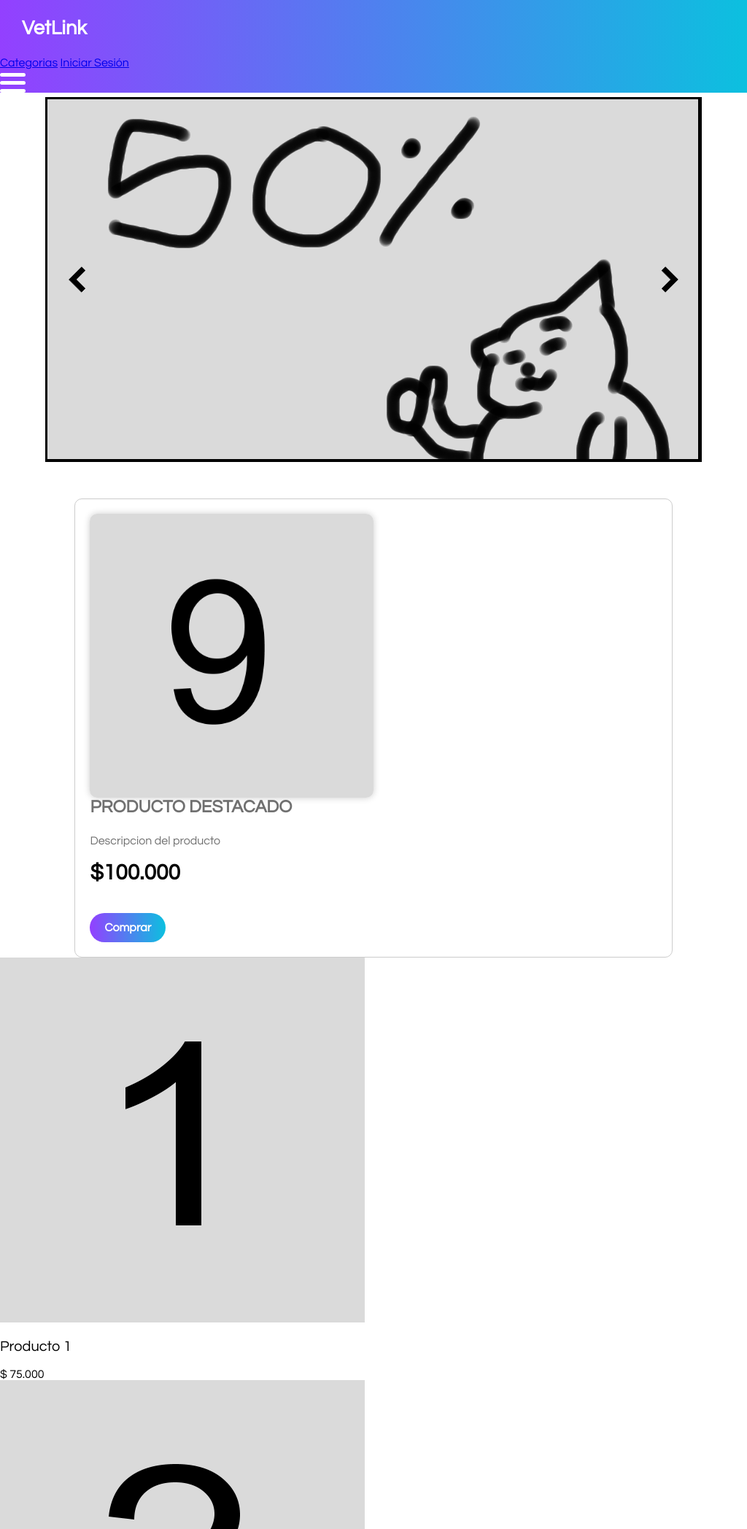
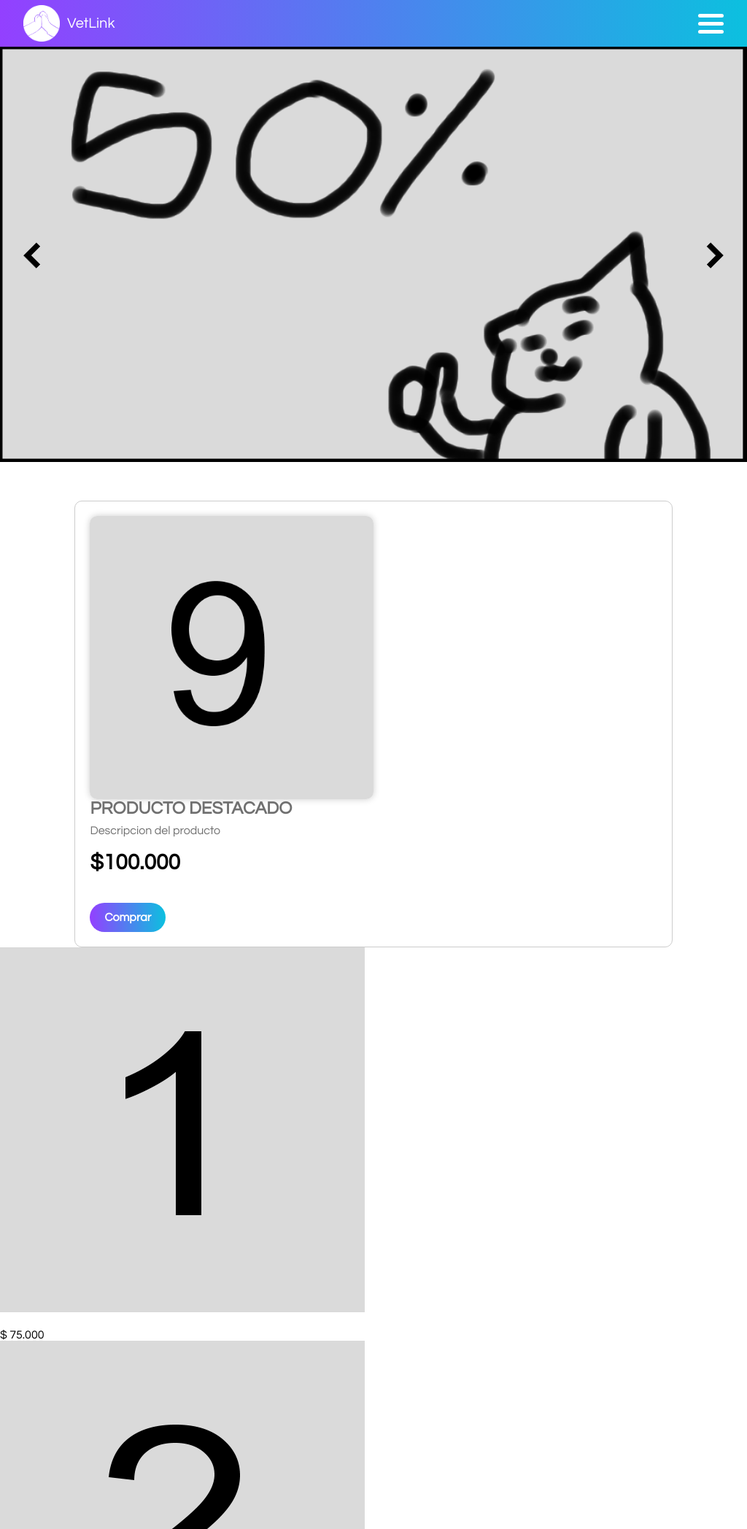
Before and after one commit to Xioum/VetLink, a PHP site: page / in a window 1024 px wide. Shown: the top 2095 px of the page at 73% size. Run offline with PHP 8.4, Linux system fonts and the light colour scheme.

Commit message:
Add files via upload

```diff
--- /dev/null
+++ b/Pagina/index.css
@@ -0,0 +1,253 @@
+*{
+    box-sizing: border-box;
+    font-family:Questrial;
+    margin: 0;
+    padding: 0;
+}
+
+h2{font-size: 2.7em;}
+
+header{
+    display: flex;
+    justify-content: space-between;
+    align-items: center;
+    padding: 2rem;
+    background: linear-gradient(to right, #9340FF, #0CC0DF);
+    height: 50px;
+}
+p{
+    font-size: 1.25em;
+    display: flex;
+    align-items: center;
+    color: white;
+}
+.logo{
+    max-width: 5rem;
+}
+.logo img {
+    width: 50px;
+    height: 50px;
+    margin-right: 10px;
+}
+
+/*-------Burger Menu--------*/
+.nav-list   {
+    list-style-type: none;
+    display: flex;
+    gap: 1rem;
+}
+.nav-list li a  {
+    text-decoration: none;
+    color:white;
+}
+.burger{
+    display: none;
+}
+
+/*------------------SLIDER------------------*/
+.container-carousel{
+    position: relative;
+    left: 50%;
+    transform: translateX(-50%);
+    width: 90%;
+    height: 500px;
+    background-color: white;
+    overflow: hidden;
+}
+.carrusel{
+    width: 300%;
+    height: 100%;
+    display: flex;
+}
+.slider-section{
+    width: calc(100%/3);
+    height: 100%;
+}
+.slider-section img{
+    width: 100%;
+    height: 100%;
+    object-fit: cover;
+}
+.btn-left,
+.btn-right{
+    display: flex;
+    position: absolute;
+    top: 50%;
+    font-size: 1.5rem;
+    background-color: transparent;
+    border-radius: 50%;
+    padding: 5px;
+    font-weight: 600;
+    cursor: pointer;
+    color: rgb(126, 126, 126);
+    transform: translate(0,-50%);
+    transition: .5s ease;
+    user-select: none;
+}
+.btn-left:hover,
+.btn-right:hover{
+    background-color: #999999d4;
+}
+.btn-left{
+    left: 10px;
+}
+.btn-right{
+    right: 10px;
+}
+/*------------------Producto Destacado------------------*/
+.seleccion {
+    transition: 0.5s ease;
+    opacity: 1;
+    width: 80%;
+    border: 1px solid #ccc;
+    position: relative;
+    display: flex;
+    justify-content: center;
+    align-items: center;
+    overflow: hidden;
+    margin: 0 auto;
+    margin-top: 50px;
+    padding: 20px;
+    border-radius: 10px;
+}
+
+.info img {
+    display: block;
+    margin-right: 20px;
+    width: 50%;
+    height: auto;
+    object-fit: cover;
+    border-radius: 10px;
+    box-shadow: 0px 0px 10px rgba(0, 0, 0, 0.2);
+}
+
+.info {
+    flex: 1;
+    display: flex;
+    flex-direction: column;
+    justify-content: center;
+    align-items: flex-start;
+}
+
+.info h2 {
+    font-size: 24px;
+    color: #707070;
+    margin-top: 0;
+    margin-bottom: 10px;
+    text-align: left;
+}
+
+.info p {
+    font-size: 16px;
+    color: #707070;
+    margin-bottom: 20px;
+    text-align: left;
+}
+
+.info .precio {
+    font-size: 30px;
+    font-weight: bold;
+    margin-bottom: 20px;
+    text-align: left;
+}
+
+.info .fila button {
+    height: 40px;
+    border: none;
+    padding: 0 20px;
+    color: #fff;
+    background: linear-gradient(to right, #9340FF, #0CC0DF);
+    border-radius: 20px;
+    font-size: 16px;
+    font-weight: bold;
+    display: block;
+    margin-top: 20px;
+    align-self: flex-start;
+}
+/*------------------Mostrador------------------*/
+
+
+/*------------------Responsive------------------*/
+@media screen and (max-width: 1025px){
+
+    .nav {
+        position: fixed;
+        top: 0;
+        right: -195px;
+        width: 195px;
+        min-height: 100vh;
+        display: block;
+        z-index: 98;
+        background-color: rgb(255, 255, 255);
+        padding-top: 120px;
+        padding: 1rem;
+        transition: 0.4s;
+        border-left: 1px solid white;
+        bottom: 0;
+        font-size: 20px;
+      }
+    .nav.is-active {
+        right: 0;
+        box-shadow: 0 0 0 100vmax rgba(0,0,0,0.5);
+      }
+    .nav-list{
+        z-index: 97;
+        flex-direction: column;
+        align-items: end;
+        margin-top: 55px;
+    }
+    .nav-list li a{
+        color:white;
+        padding: 5px 5px;
+        border-radius: 6px;
+        background-color: #b8b8b8;
+        box-shadow: 2px 2px 4px rgba(0, 0, 0, 0.2);
+    }
+
+    /*---slider----*/
+    .container-carousel{
+        position: relative;
+        left: 50%;
+        transform: translateX(-50%);
+        width: 100%;
+        height: 100%;
+        background-color: white;
+        overflow: hidden;
+    }
+    /*---EXPERIMENTO---*/
+    .burger{
+        z-index: 99;
+        position: relative;
+        display: block;
+        width: 35px;
+        cursor: pointer;
+        appearance: none;
+        background: none;
+        outline: none;
+        border: none;
+
+    }
+    .burger .bar, .burger:after, .burger:before {
+        content:'';
+        display: block;
+        width: 100%;
+        height: 5px;
+        background-color: white;
+        margin: 6px 0px;
+        transition: 0.4s;
+        border-radius: 4px;
+    }
+
+    .burger.is-active::before {
+        transform: rotate(-45deg) translate(-8px, 6px);
+        background-color: #707070;
+      }
+
+      .burger.is-active::after {
+        transform: rotate(45deg) translate(-9px, -8px);
+        background-color: #707070;
+      }
+    .burger.is-active .bar {
+        opacity: 0;
+    }
+}
--- a/Pagina/index.html
+++ b/Pagina/index.html
@@ -3,31 +3,28 @@
 <head>
     <meta charset="UTF-8">
     <title>VetLink</title>
-    <link rel="stylesheet" href="indexestilo.css">
+    <link rel="stylesheet" href="index.css">
     <link rel="preconnect" href="https://fonts.googleapis.com">
     <link rel="preconnect" href="https://fonts.gstatic.com" crossorigin>
     <link rel="preconnect" href="https://fonts.googleapis.com">
     <link rel="preconnect" href="https://fonts.gstatic.com" crossorigin>
     <link href="https://fonts.googleapis.com/css2?family=Questrial&display=swap" rel="stylesheet">
-    <link rel="icon" href="img/icons/favicon.ico" type="image/x-icon">
+    <link rel="icon" href="img/icons/Logo1.png" type="image/x-icon">
 </head>
 <body>
     <header>
-        <div class="container">
-            <p class="logo">VetLink</p>
-            <nav>
-                <a href="#">Categorias</a>
-                <a href="#">Iniciar Sesión</a>
-            </nav>
-            <div class="burger">
-                <div class="bar"></div>
-              </div>
-        </div>
+    <!--Burger menu-->
+            <p class="logo"><img src="img/icons/Logo2.png">VetLink</p>
+                <button class="burger">
+                    <div class="bar"></div>
+                </button>
+                <nav class="nav">
+                    <ul class="nav-list">
+                        <li><a href="#categorias">Categorias</a></li>
+                        <li><a href="#">Iniciar Sesión</a></li>
+                    </ul>
+                </nav>
     </header>
-    <nav class="mobile-nav">
-        <a href="#">Categorias</a>
-        <a href="#">Iniciar Sesión</a>
-    </nav>
     <!--Aqui va el slider-->
     <section id="hero">
         <div class="container-carousel">
--- a/Pagina/main.js
+++ b/Pagina/main.js
@@ -1,12 +1,10 @@
 /*-------Aqui Empieza el JS del BURGER MENU-------*/
-
 const burger = document.querySelector('.burger');
-const mobile_menu=document.querySelector('.mobile-nav');
-
+const nav = document.querySelector('.nav');
 
 burger.addEventListener('click', function() {
   burger.classList.toggle('is-active');
-  mobile_menu.classList.toggle('is-active');
+  nav.classList.toggle('is-active');
 });
 
 /*-------Aqui Empieza el JS del SLIDER de 3 imagenes-------*/
```
Also changed, not shown: Pagina/estiloinicio.css (+54 -22 lines), Pagina/inicio.html (+4 -4 lines), Pagina/img/icons/Logo1.png (added), Pagina/img/icons/Logo2.png (added).
